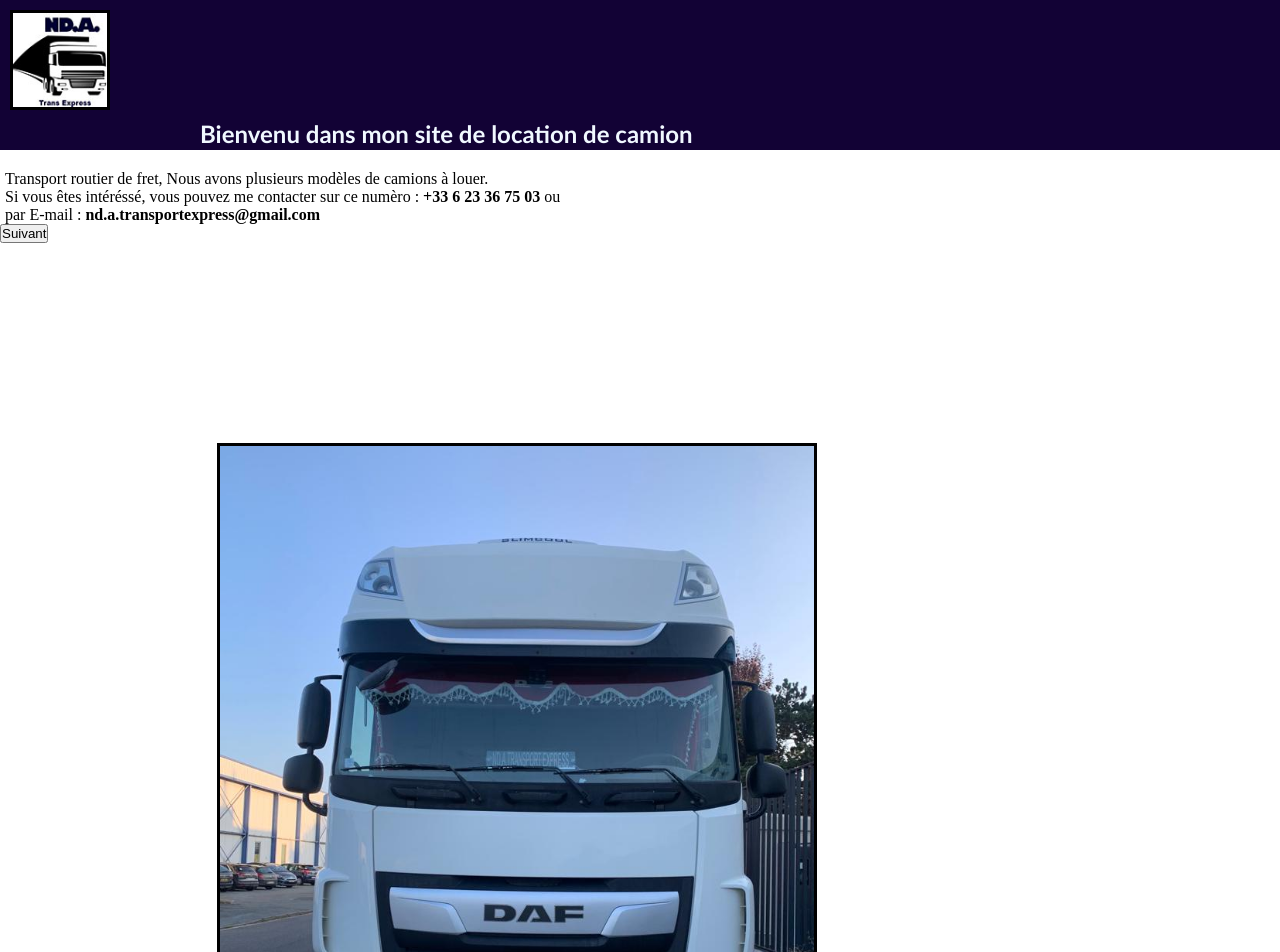
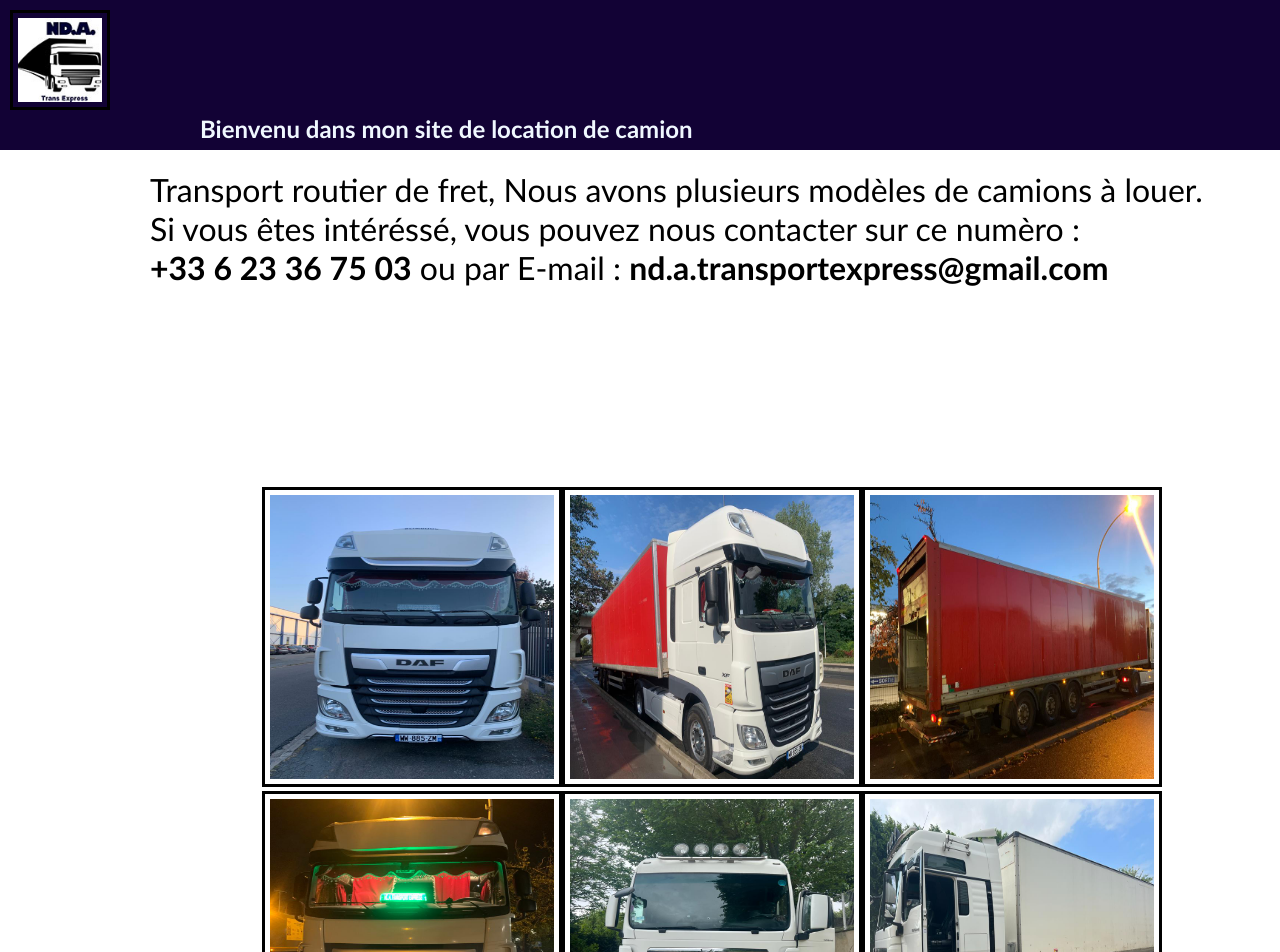
Before and after one commit to Syahmet/Site_Abdou_NDIAYE, a plain HTML site: page index.html in a window 1280 px wide. Shown: the top 952 px of the page. Drawn offline with Linux system fonts and the light colour scheme.

Commit message:
commit 26_11_22

```diff
--- a/index.html
+++ b/index.html
@@ -13,14 +13,14 @@
         <h2 class="hText"> Bienvenu dans mon site de location de camion </h2>
     </header>
     <p class="p1">
-        Transport routier de fret, Nous avons plusieurs modèles de camions à louer.<br> Si vous êtes intéréssé, vous pouvez me contacter sur ce numèro : <b>+33 6 23 36 75 03</b> ou <br> par E-mail : <b>nd.a.transportexpress@gmail.com</b>
+        Transport routier de fret, Nous avons plusieurs modèles de camions à louer.<br> Si vous êtes intéréssé, vous pouvez nous contacter sur ce numèro : <b>+33 6 23 36 75 03</b> ou par E-mail : <b>nd.a.transportexpress@gmail.com</b>
     </p>
-    <p class="p2">
-
-    </p>
-    <button onclick="" class="BtnNext">Suivant</button>
+    <section>
+        <div>
             <div class="grid">
-        <div class="item_1 "><img class="img1" src="./img/img1.jpg" title="DAF neuf"> </div>
+                <div class="item_1 ">
+                    <img class="img1" src="./img/img1.jpg" title="DAF neuf">
+                </div>
                 <div class="item_2 "> <img class="img2" src="./img/img2.jpg" title="DAF neuf"> </div>
                 <div class="item_3 "> <img class="img4" src="./img/img4.jpg" title="DAF neuf"> </div>
                 <div class="item_4 "> <img class="img3" src="./img/img3.jpg" title="DAF neuf"> </div>
@@ -33,6 +33,10 @@
                 <div class="item_11 "> <img class="img11" src="./img/img11.jpg" title="DAF neuf"> </div>
                 <div class="item_12 "> <img class="img12" src="./img/img12.jpg" title="DAF neuf"> </div>
             </div>
+        </div>
+
+    </section>
+
 
 
 
--- a/style.css
+++ b/style.css
@@ -37,26 +37,33 @@ body {
 }
 
 .p1 {
-    margin-left: 5px;
+    margin-left: 150px;
     margin-top: 20px;
+    font-family: 'Gill Sans', 'Gill Sans MT', Calibri, 'Trebuchet MS', sans-serif;
+    font-size: xx-large;
+}
+
+.item1_p {
+    background: gray;
+    height: 20px;
 }
 
 .grid {
-    margin-left: 5px;
+    margin-left: 200px;
     margin-top: 200px;
-    display: grid;
+    display: flex;
     justify-content: center;
     align-items: center;
-    max-width: 1200px;
+    max-width: 1300px;
     height: auto;
     width: 80%;
     flex-wrap: wrap;
 }
 
 img {
-    width: 600px;
-    height: auto;
-    margin-bottom: 5px;
+    width: 300px;
+    height: 300px;
+    padding: 5px;
     border: solid;
 }
 
```
Lines whose indentation alone changed are shown as unchanged.
